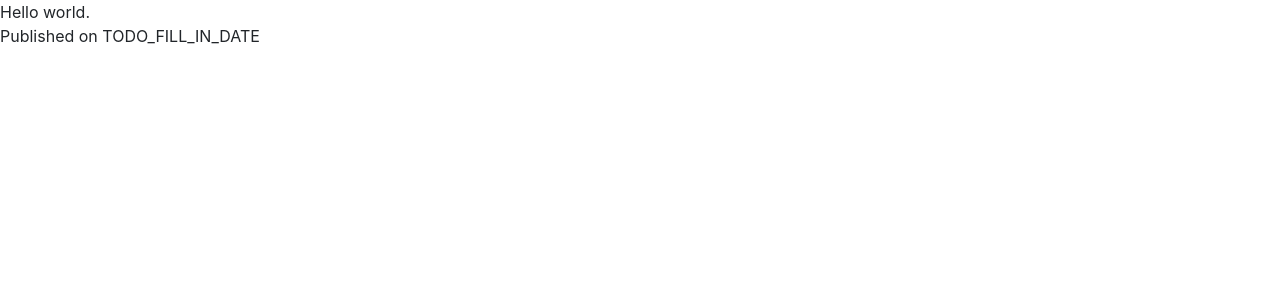
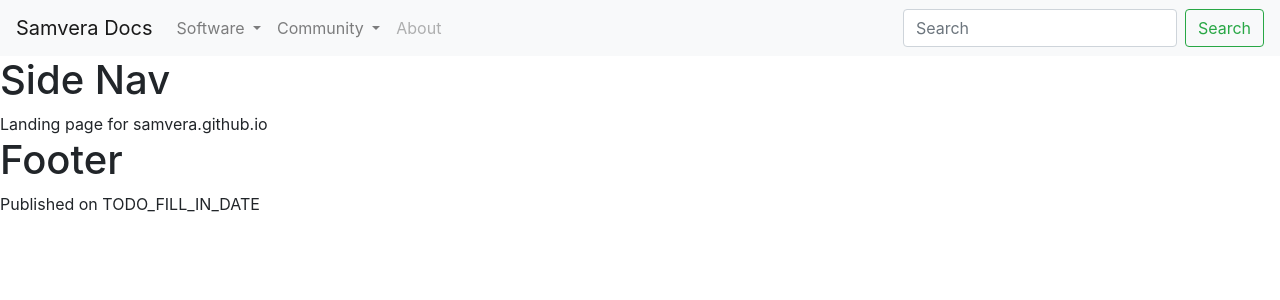
Before and after one commit to samvera-labs/samvera_docs, a Jekyll site: the page built from index.html, in a window 1280 px wide. Shown: the top 300 px of the page. Built offline with Jekyll 4.4.1, drawn with Linux system fonts in a browser that asks for light colours.

Commit message:
Stubs for layout
Adds stubs for header navigation, side nav, main content, and footer.

```diff
--- /dev/null
+++ b/_includes/footer.html
@@ -0,0 +1 @@
+<h1>Footer</h1>
--- /dev/null
+++ b/_includes/header.html
@@ -0,0 +1,43 @@
+<nav class="navbar navbar-expand-lg navbar-light bg-light">
+  <a class="navbar-brand" href="#">Samvera Docs</a>
+  <button class="navbar-toggler" type="button" data-toggle="collapse" data-target="#navbarSupportedContent" aria-controls="navbarSupportedContent" aria-expanded="false" aria-label="Toggle navigation">
+    <span class="navbar-toggler-icon"></span>
+  </button>
+
+  <div class="collapse navbar-collapse" id="navbarSupportedContent">
+    <ul class="navbar-nav mr-auto">
+      <li class="nav-item dropdown">
+        <a class="nav-link dropdown-toggle" href="#" id="navbarDropdown" role="button" data-toggle="dropdown" aria-haspopup="true" aria-expanded="false">
+          Software
+        </a>
+        <div class="dropdown-menu" aria-labelledby="navbarDropdown">
+          <a class="dropdown-item" href="#">Hyrax</a>
+          <a class="dropdown-item" href="#">Hyku</a>
+          <a class="dropdown-item" href="#">Valkyrie</a>
+          <div class="dropdown-divider"></div>
+          <a class="dropdown-item" href="#">Hyrax</a>
+          <a class="dropdown-item" href="#">Sufia</a>
+          <a class="dropdown-item" href="#">Curation Concerns</a>
+        </div>
+      </li>
+      <li class="nav-item dropdown">
+        <a class="nav-link dropdown-toggle" href="#" id="navbarDropdown" role="button" data-toggle="dropdown" aria-haspopup="true" aria-expanded="false">
+          Community
+        </a>
+        <div class="dropdown-menu" aria-labelledby="navbarDropdown">
+          <a class="dropdown-item" href="#">Developers</a>
+          <a class="dropdown-item" href="#">Dev-Ops</a>
+          <a class="dropdown-item" href="#">Repository Managers</a>
+          <a class="dropdown-item" href="#">Newbies</a>
+        </div>
+      </li>
+      <li class="nav-item">
+        <a class="nav-link disabled" href="#" tabindex="-1" aria-disabled="true">About</a>
+      </li>
+    </ul>
+    <form class="form-inline my-2 my-lg-0">
+      <input class="form-control mr-sm-2" type="search" placeholder="Search" aria-label="Search">
+      <button class="btn btn-outline-success my-2 my-sm-0" type="submit">Search</button>
+    </form>
+  </div>
+</nav>
--- /dev/null
+++ b/_includes/side_nav.html
@@ -0,0 +1 @@
+<h1>Side Nav</h1>
--- a/_layouts/default.html
+++ b/_layouts/default.html
@@ -3,14 +3,17 @@
   <head>
     <meta charset="utf-8">
     <title>{{ page.title }}</title>
-    <!-- Bootstrap and dependencies from BootstrapCDN -->
+    <!-- Bootstrap and dependencies from CDN -->
     <script src="https://code.jquery.com/jquery-3.3.1.slim.min.js" integrity="sha384-q8i/X+965DzO0rT7abK41JStQIAqVgRVzpbzo5smXKp4YfRvH+8abtTE1Pi6jizo" crossorigin="anonymous"></script>
     <script src="https://cdnjs.cloudflare.com/ajax/libs/popper.js/1.14.3/umd/popper.min.js" integrity="sha384-ZMP7rVo3mIykV+2+9J3UJ46jBk0WLaUAdn689aCwoqbBJiSnjAK/l8WvCWPIPm49" crossorigin="anonymous"></script>
     <link rel="stylesheet" href="https://stackpath.bootstrapcdn.com/bootstrap/4.1.3/css/bootstrap.min.css" integrity="sha384-MCw98/SFnGE8fJT3GXwEOngsV7Zt27NXFoaoApmYm81iuXoPkFOJwJ8ERdknLPMO" crossorigin="anonymous">
     <script src="https://stackpath.bootstrapcdn.com/bootstrap/4.1.3/js/bootstrap.min.js" integrity="sha384-ChfqqxuZUCnJSK3+MXmPNIyE6ZbWh2IMqE241rYiqJxyMiZ6OW/JmZQ5stwEULTy" crossorigin="anonymous"></script>
   </head>
   <body>
+    {% include header.html %}
+    {% include side_nav.html %}
     {{ content }}
+    {% include footer.html %}
   </body>
   <footer>
     Published on TODO_FILL_IN_DATE
--- a/index.html
+++ b/index.html
@@ -1,4 +1,4 @@
 ---
 title: Home
 ---
-Hello world.
+Landing page for samvera.github.io
```
